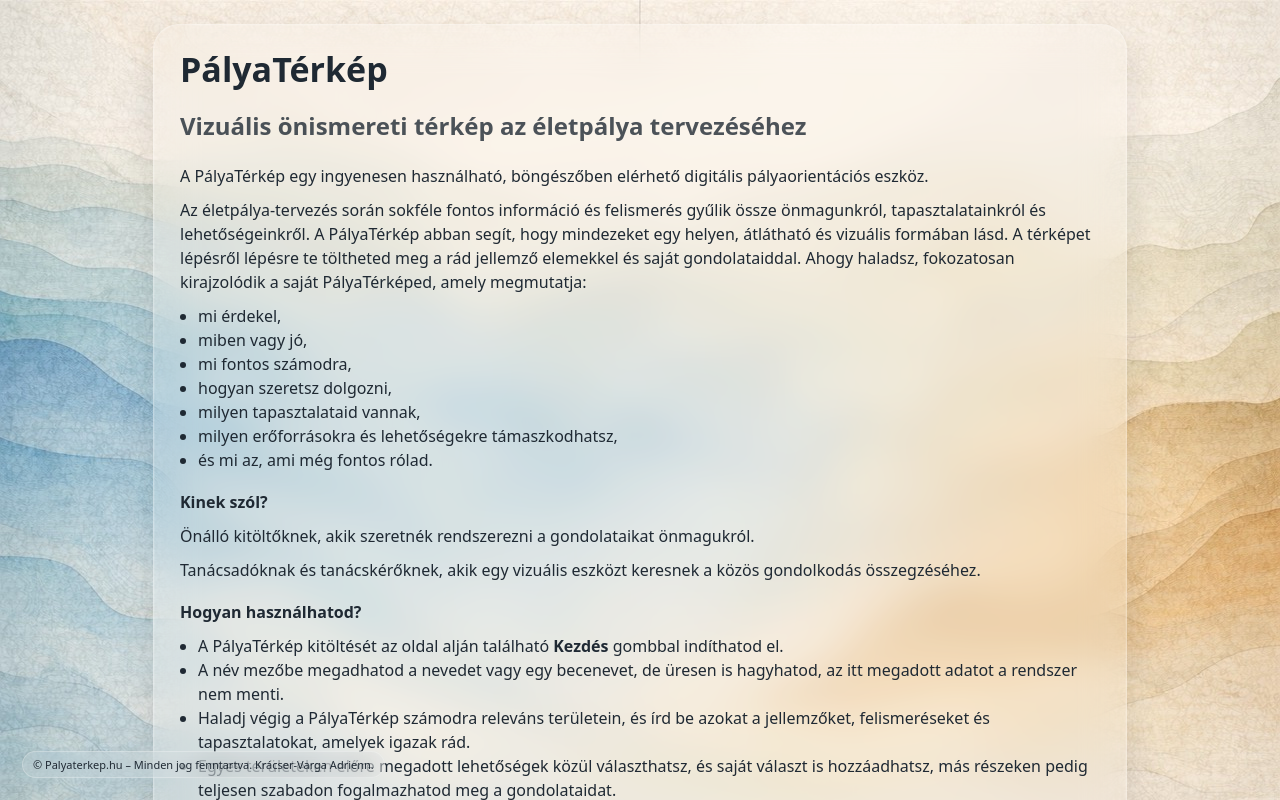
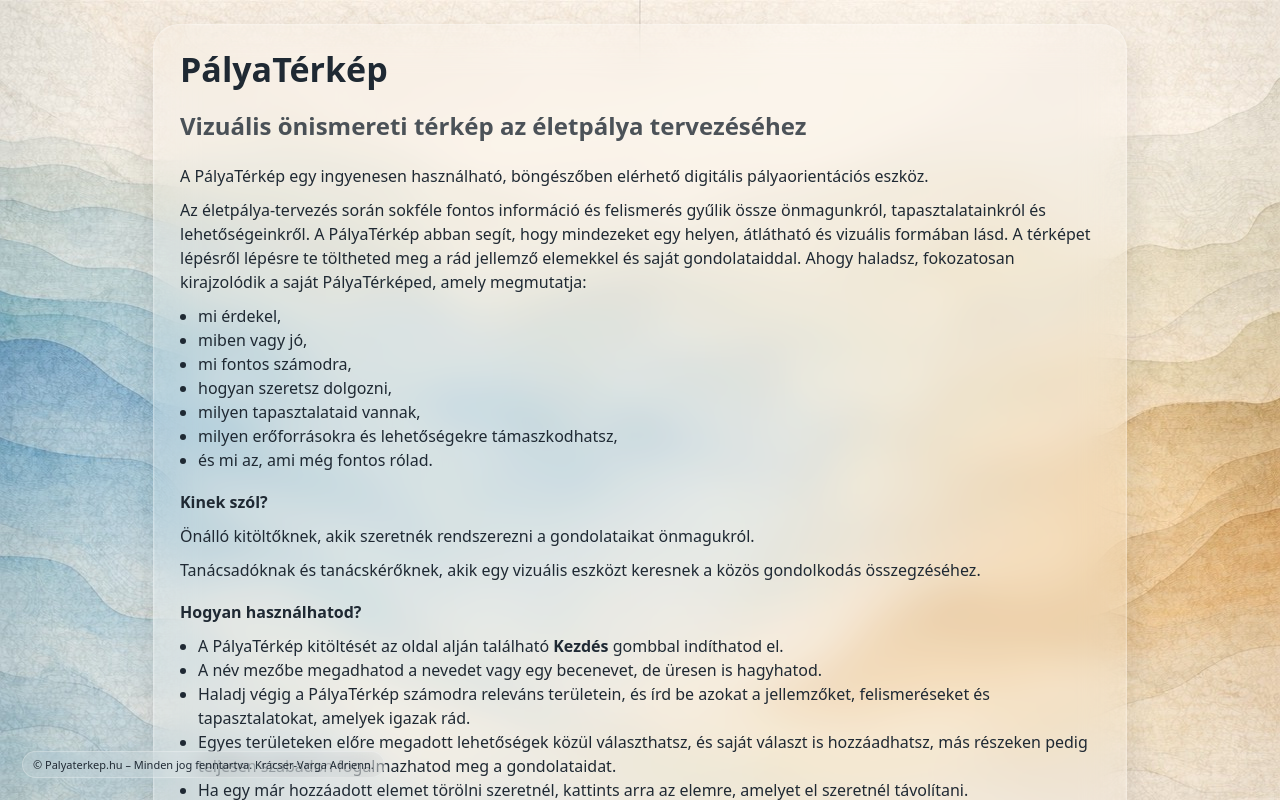
Before and after one commit to bonifaido/palyaterkep.hu, a React (Vite) app: page / in a window 1280 px wide. Shown: the top 800 px of the page. Built offline with nearby package versions, Linux system fonts and the light colour scheme.

Commit message:
Refactor Intro component instructions for clarity; remove unnecessary note about data storage

```diff
--- a/src/Intro.jsx
+++ b/src/Intro.jsx
@@ -37,7 +37,7 @@
             A PályaTérkép kitöltését az oldal alján található <strong>Kezdés</strong> gombbal indíthatod el.
           </li>
           <li>
-            A név mezőbe megadhatod a nevedet vagy egy becenevet, de üresen is hagyhatod, az itt megadott adatot a rendszer nem menti.
+            A név mezőbe megadhatod a nevedet vagy egy becenevet, de üresen is hagyhatod.
           </li>
           <li>
             Haladj végig a PályaTérkép számodra releváns területein, és írd be azokat a jellemzőket, felismeréseket és tapasztalatokat, amelyek igazak rád.
```
